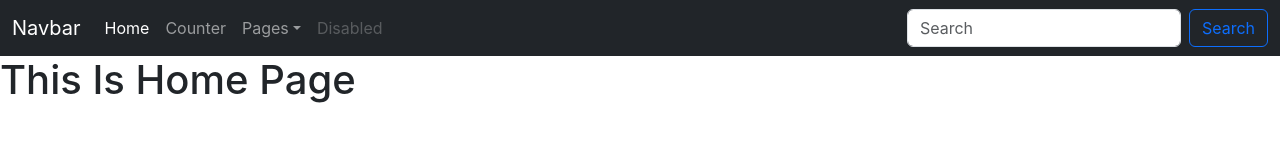
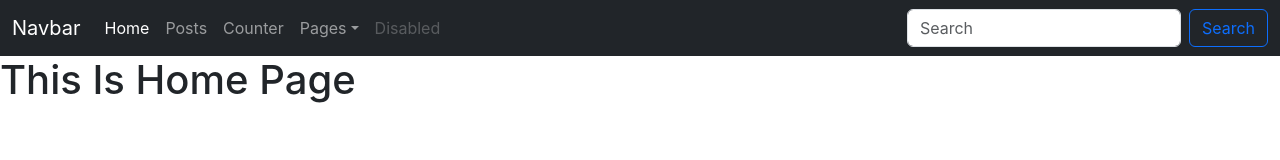
Before and after one commit to omnandurkar/React-Practice-2, a React (Create React App) app: page / in a window 1280 px wide. Shown: the top 160 px of the page. Built offline with nearby package versions, Linux system fonts and the light colour scheme.

Commit message:
Started to add advance routing in thwe page

```diff
--- a/src/components/Navbar/Navbar.js
+++ b/src/components/Navbar/Navbar.js
@@ -16,6 +16,10 @@
               <li className="nav-item">
 
                 <Link className="nav-link active" to="/">Home</Link>
+              </li>
+              <li className="nav-item">
+
+                <Link className="nav-link" to="/posts">Posts</Link>
               </li>
               <li className="nav-item">
 
--- /dev/null
+++ b/src/view/Posts/Posts.js
@@ -0,0 +1,7 @@
+import React from 'react'
+
+export default function Posts() {
+  return (
+    <div>Posts</div>
+  )
+}
```
Also changed, not shown: src/index.js (+7 -0 lines).
